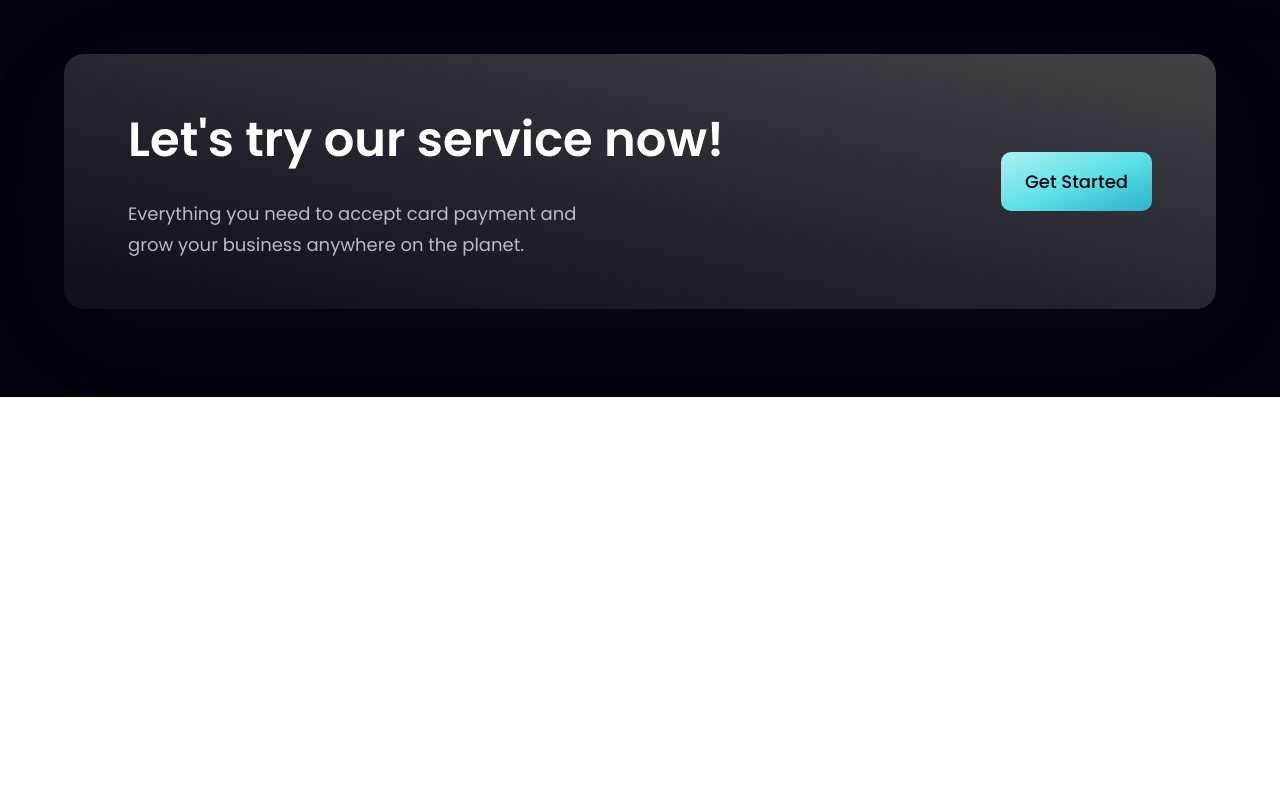
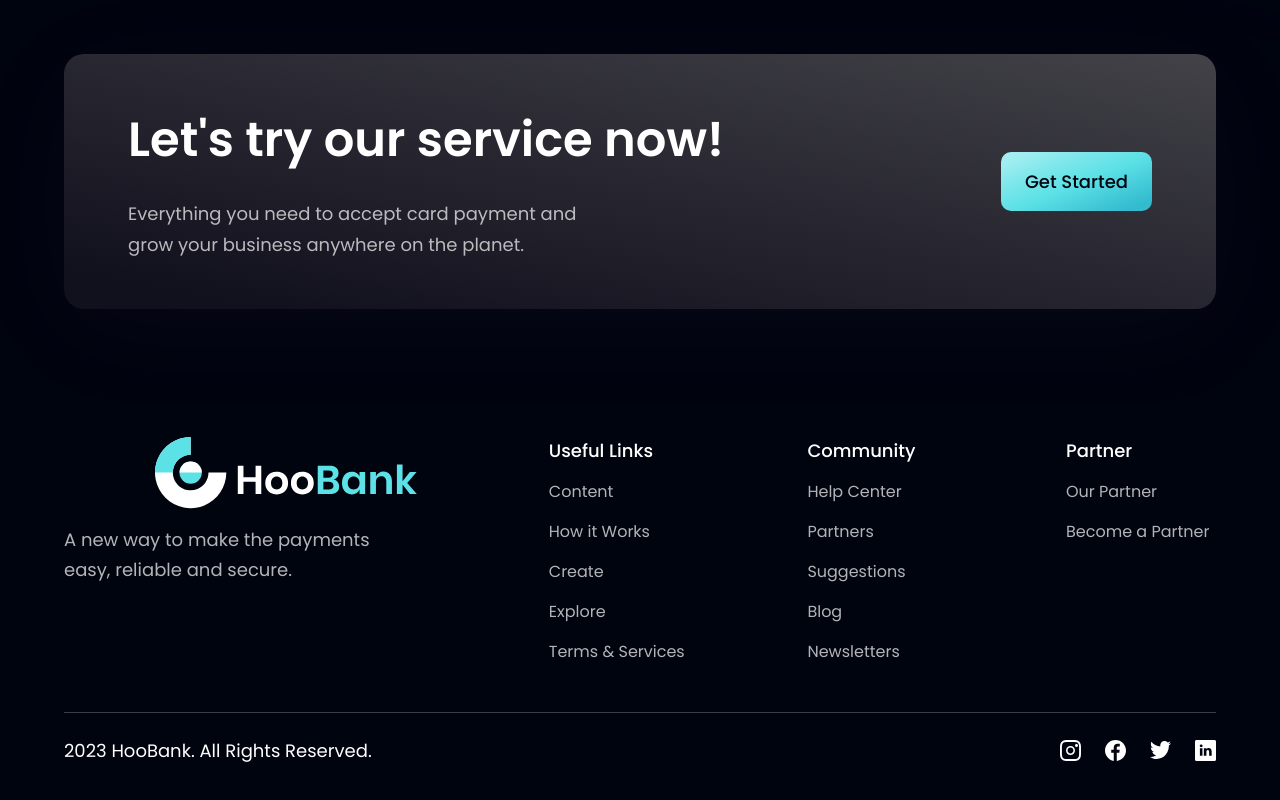
Before and after one commit to govindamandal/react-banking-app, a React (Vite) app: page / in a window 1280 px wide. Shown: the part 3941-4741 px from the top of the page. Before the commit the page ends 4338 px from the top, so only its background shows below. Built offline with nearby package versions, Linux system fonts and the light colour scheme.

Commit message:
Done Footer

```diff
--- a/src/components/Footer.jsx
+++ b/src/components/Footer.jsx
@@ -1,9 +1,45 @@
-import React from 'react'
+import styles from "../style";
+import { logo } from "../assets";
+import { footerLinks, socialMedia } from "../constants";
 
-const Footer = () => {
-  return (
-    <div>Footer</div>
-  )
-}
+const Footer = () => (
+  <section className={`${styles.flexCenter} ${styles.paddingY} flex-col`}>
+    <div className={`${styles.flexStart} md:flex-row flex-col mb-8 w-full`}>
+      <div className="flex-1 flex flex-col justify-start mr-10">
+        <img src={logo} alt="hoobank" className="w-[266] h-[72px] object-contain"/>
+        <p className={`${styles.paragraph} mt-4 max-w-[310px]`}>A new way to make the payments easy, reliable and secure.</p>
+      </div>
+      <div className="flex-[1.5] w-full flex flex-row justify-between flex-wrap md:mt-0 mt-10">
+        {footerLinks.map((footerlink, index) => (
+          <div key={index} className="flex flex-col ss:my-0 my-4 min-w-[150px]">
+            <h4 className="font-poppins font-medium text-[18px] leading-[27px] text-white">
+              {footerlink.title}
+            </h4>
+            <ul className="list-none mt-4">
+              {footerlink.links.map((link) => (
+                <li key={link.name} className={`font-poppins font-normal text-[16px] leading-[24px] text-dimWhite hover:text-secondary cursor-pointer ${index !== footerlink.links.length - 1 ? 'mb-4' : 'mb-0'}`}>{link.name}</li>
+              ))}
+            </ul>
+          </div>
+        ))}
+      </div>
+    </div>
+    <div className="w-full flex justify-between items-center md:flex-row flex-col pt-6 border-t-[1px] border-t-[#3F3E45]">
+      <p className="font-poppins font-normal text-center text-[18px] leading-[27px] text-white">
+        2023 HooBank. All Rights Reserved.
+      </p>
+      <div className="flex flex-row md:mt-0 mt-6">
+        {socialMedia.map((social, index) => (
+          <img
+            key={`key-${social.id}`}
+            src={social.icon}
+            alt={social.id}
+            className={`w-[21px] h-[21px] object-contain cursor-pointer ${index !== socialMedia.length - 1 ? 'mr-6' : 'mr-0'}`}
+          />
+        ))}
+      </div>
+    </div>
+  </section>
+)
 
 export default Footer
```
